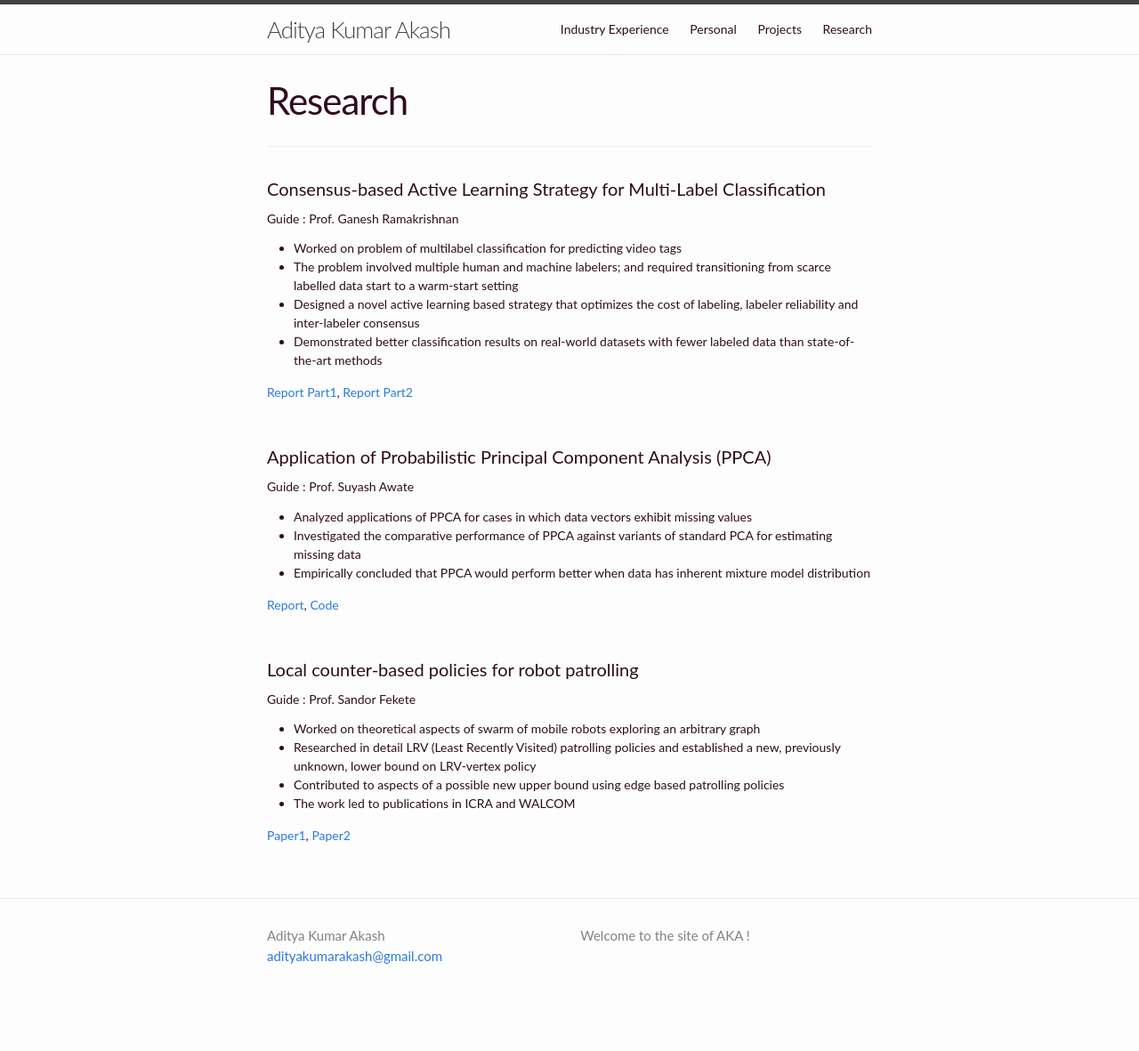
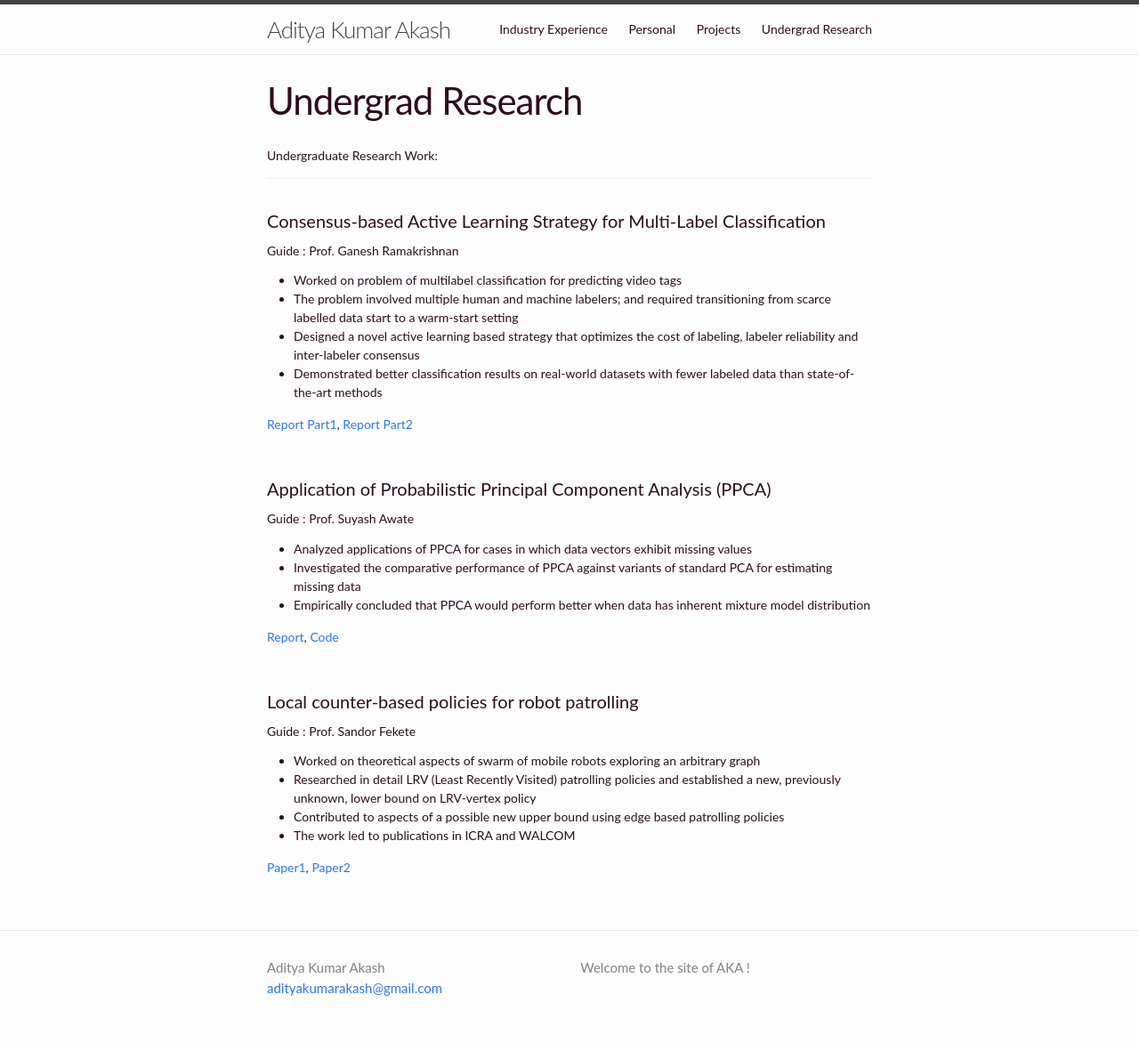
Before and after one commit to adityakumarakash/adityakumarakash.github.io, a Jekyll site: the page built from undergrad_research.md, in a window 1280 px wide. Shown: the whole page at 89% size. Built offline with Jekyll 4.4.1, drawn with Linux system fonts in a browser that asks for light colours; before the commit the page ends 1145 px from its top, so only the background shows below that.

Commit message:
Update and rename research.md to undergrad_research.md

```diff
--- a/research.md
+++ b/undergrad_research.md
@@ -1,8 +1,11 @@
 ---
 layout: page
-title: Research
-permalink: /research/
+title: Undergrad Research
+permalink: /undergrad_research/
 ---
+
+Undergraduate Research Work:
+
 ****
 <br>
 
```
